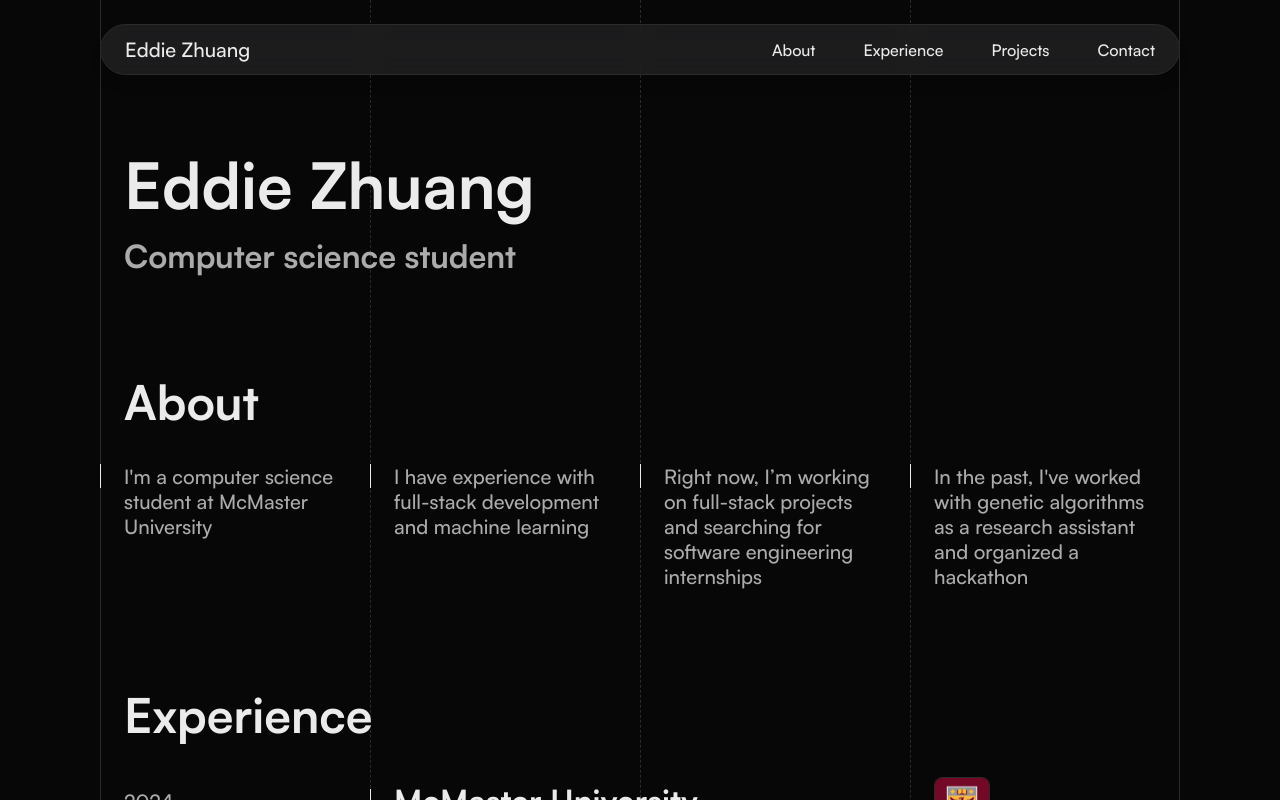
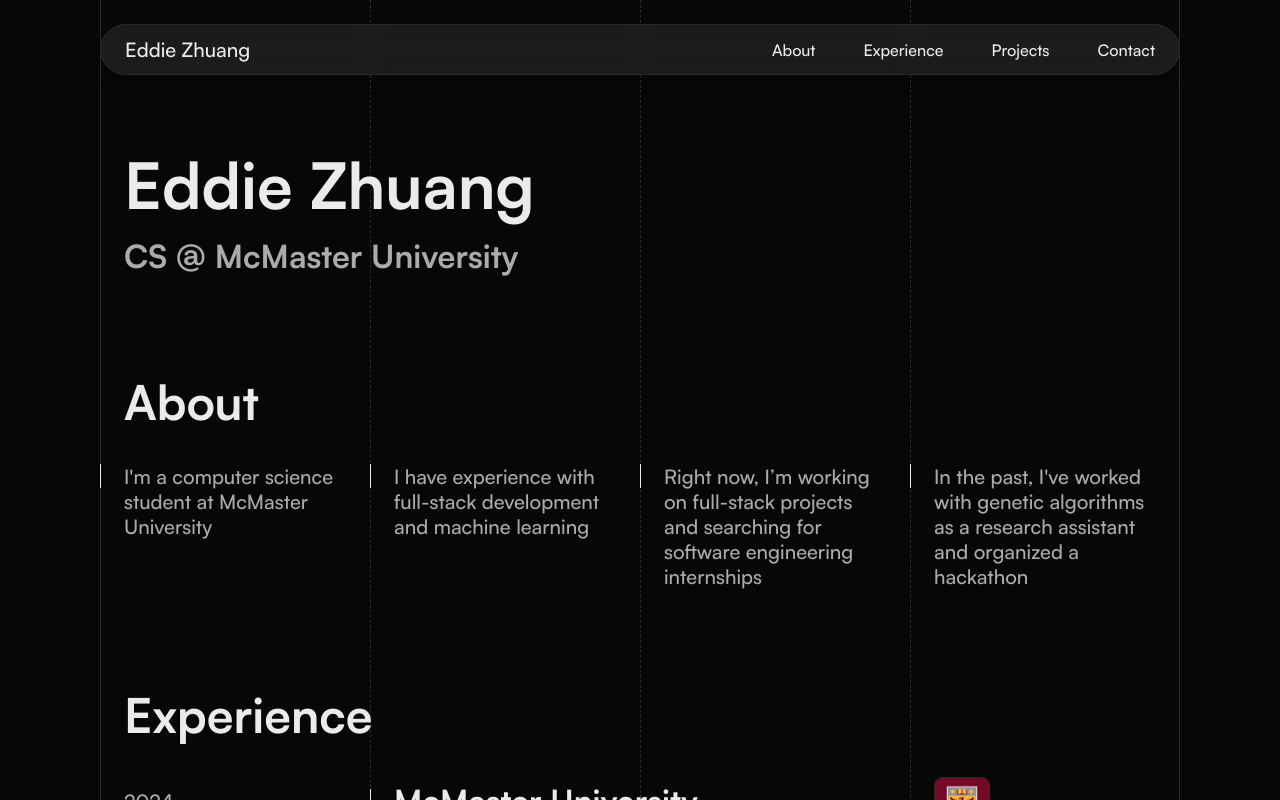
Before and after one commit to edzhuang/portfolio-website, a Next.js app: page / in a window 1280 px wide. Shown: the top 800 px of the page. Built offline with nearby package versions, Linux system fonts and the light colour scheme.

Commit message:
Update description to reflect current academic status

```diff
--- a/app/layout.tsx
+++ b/app/layout.tsx
@@ -5,7 +5,7 @@
 
 export const metadata: Metadata = {
   title: "Eddie Zhuang",
-  description: "Computer science student",
+  description: "CS @ McMaster University",
 };
 
 export default function RootLayout({
--- a/app/page.tsx
+++ b/app/page.tsx
@@ -39,7 +39,7 @@
                 Eddie Zhuang
               </h1>
               <p className="text-heading-sm md:text-heading-md text-muted-foreground">
-                Computer science student
+                CS @ McMaster University
               </p>
             </section>
           </ScrollFade>
```
